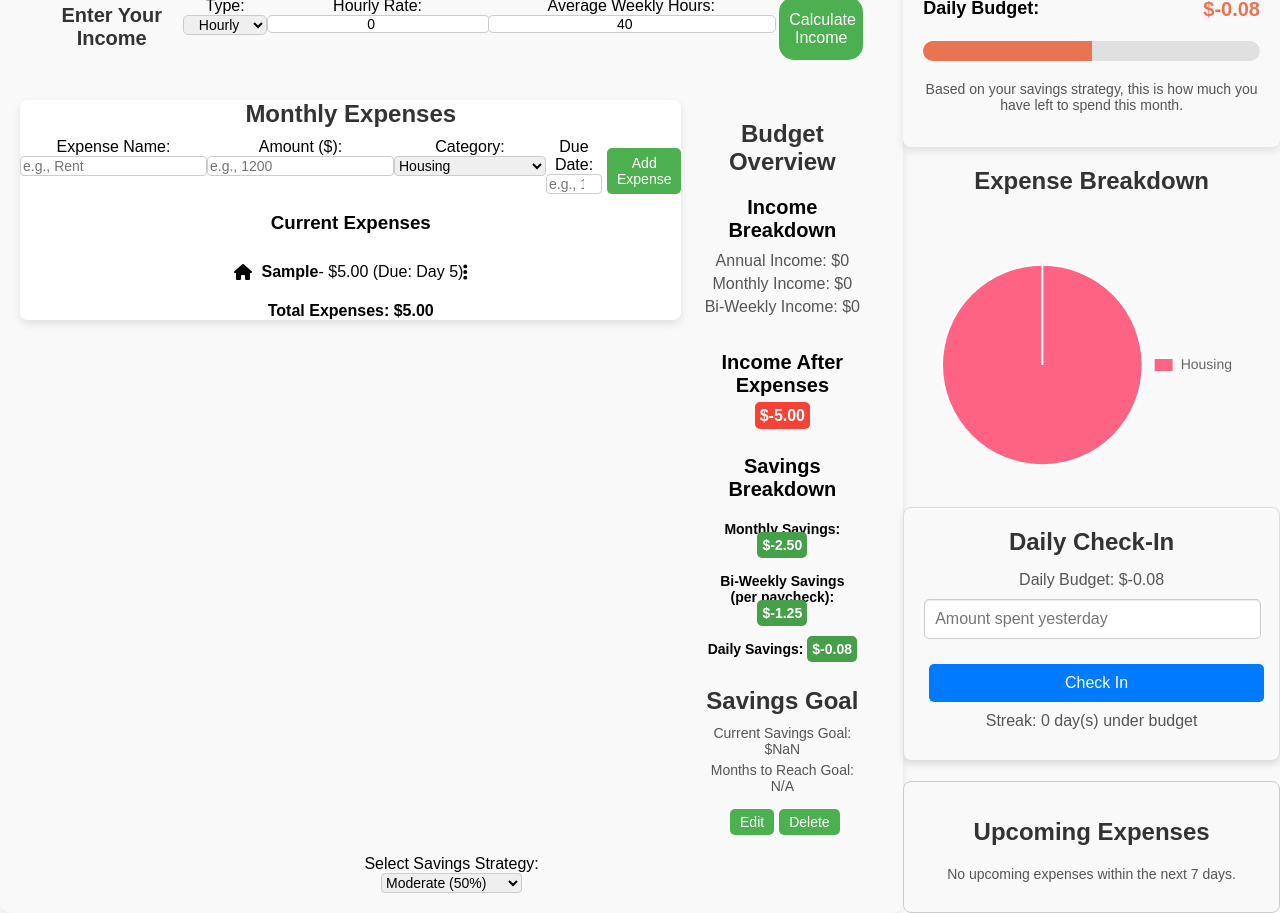
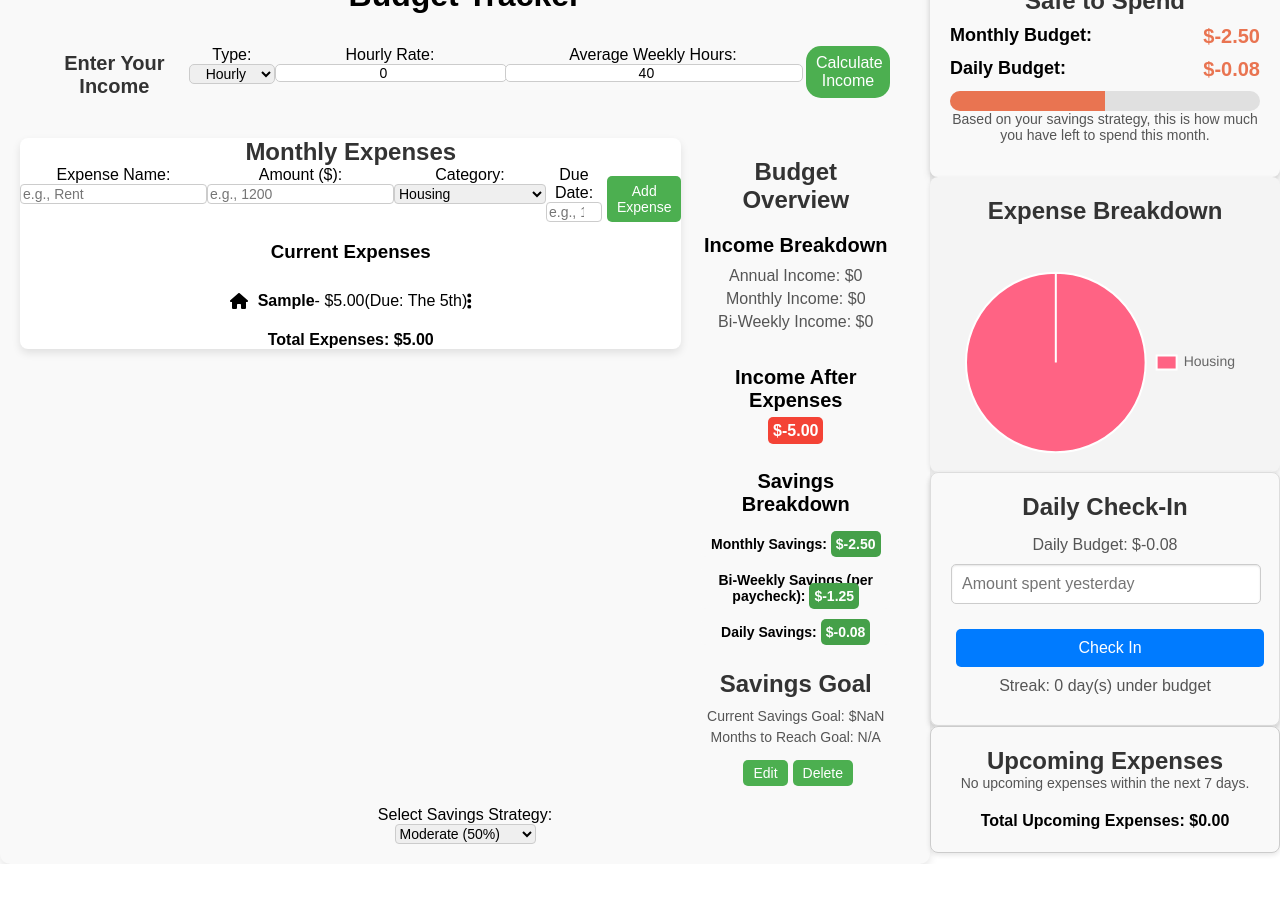
Before and after one commit to boynamedjack47/BudgetApp, a React (Create React App) app: page /income in a window 1280 px wide. Both pictures are taken after typing "Sample", "5", "5" into the empty fields and a click on the button "Add Expense". After the commit the page ends 864 px from the top, so only its background shows below. Built offline with nearby package versions, Linux system fonts and the light colour scheme.

Commit message:
Updated styling right Safe to spend div

```diff
--- a/src/App.css
+++ b/src/App.css
@@ -228,7 +228,7 @@ ul li {
 
 .income-input-form h2 {
   font-size: 20px;
-  margin-bottom: 10px;
+  margin-bottom: 0px;
 display: flex;
 
 }
@@ -266,3 +266,27 @@ display: flex;
 .income-input-form .submit-button:hover {
   background-color: #45a049;
 }
+
+/* App.css */
+.safe-to-spend-container {
+  display: flex;
+  flex-direction: column; /* Stacks the components in a column */
+  gap: 0px; /* Adds space between the components */
+  max-width: 350px; /* Optional: Limit the width of the container */
+  width: 100%; /* Ensures it uses full width */
+}
+
+.safe-to-spend-container > div {
+  flex: 1;
+  background-color: #f4f4f4; /* Light background for visibility */
+  border-radius: 8px; /* Rounded corners for a card-like appearance */
+  box-shadow: 0 2px 5px rgba(0, 0, 0, 0.1); /* Soft shadow for depth */
+  text-align: center; /* Centers the text */
+}
+
+@media (max-width: 768px) {
+  .safe-to-spend-container {
+    right: 10px; /* Adjust positioning for smaller screens */
+    top: 80px; /* Adjust top positioning for smaller screens */
+  }
+}
--- a/src/App.js
+++ b/src/App.js
@@ -168,6 +168,7 @@ function App() {
       {/* SafeToSpend, PieChart, and DailyCheckIn */}
       <div className="safe-to-spend-container">
   {/* Display remaining income */}
+  <div>
     <SafeToSpend
       remainingIncome={remainingIncome}
       savingsStrategy={
@@ -180,16 +181,24 @@ function App() {
           : 0.25
       }
     />
+  </div>
 
   {/* Expense Distribution Pie Chart */}
+  <div>
     <PieChart data={pieChartData} />
+  </div>
 
   {/* Daily Check-In Section */}
+  <div>
     <DailyCheckIn safeToSpendAmount={safeToSpendAmount} />
+  </div>
 
   {/* Upcoming Expenses Component */}
-  <DueDateComponent expenses={expenses} /> {/* New Component */}
+  <div>
+    <DueDateComponent expenses={expenses} />
   </div>
+</div>
+
 
     </div>
   );
--- a/src/components/DailyCheckIn.css
+++ b/src/components/DailyCheckIn.css
@@ -4,7 +4,6 @@
     border-radius: 8px;
     padding: 20px;
     max-width: 400px;
-    margin: 20px auto;
     box-shadow: 0 4px 6px rgba(0, 0, 0, 0.1);
   }
 
--- a/src/components/DueDate.css
+++ b/src/components/DueDate.css
@@ -1,8 +1,6 @@
 .due-date-component {
     border: 1px solid #ccc;
     border-radius: 8px;
-    padding: 16px;
-    margin-top: 20px;
     background-color: #f9f9f9;
   }
 
--- a/src/components/DueDate.jsx
+++ b/src/components/DueDate.jsx
@@ -3,6 +3,17 @@ import PropTypes from "prop-types";
 import { FontAwesomeIcon } from "@fortawesome/react-fontawesome";
 import { faHouse, faCar, faUtensils, faFilm, faHeart, faPiggyBank, faEllipsisVertical } from "@fortawesome/free-solid-svg-icons";
 import './DueDate.css';
+
+// Function to get the ordinal suffix
+const getOrdinalSuffix = (day) => {
+  const suffixes = ["th", "st", "nd", "rd"];
+  const lastDigit = day % 10;
+  const lastTwoDigits = day % 100;
+  if (lastTwoDigits >= 11 && lastTwoDigits <= 13) {
+    return day + "th";
+  }
+  return day + (suffixes[lastDigit] || "th");
+};
 
 const DueDateComponent = ({ expenses }) => {
   const today = new Date();
@@ -40,6 +51,10 @@ const DueDateComponent = ({ expenses }) => {
     }
   };
 
+  const calculateTotalUpcomingExpenses = () => {
+    return upcomingExpenses.reduce((total, expense) => total + expense.amount, 0);
+  };
+
   return (
     <div className="due-date-component">
       <h2>Upcoming Expenses</h2>
@@ -52,13 +67,16 @@ const DueDateComponent = ({ expenses }) => {
                 style={{ marginRight: "10px" }}
               />
               <strong>{expense.name}</strong> - ${expense.amount.toFixed(2)} (Due: The{" "}
-              {expense.dueDay}th)
+              {getOrdinalSuffix(expense.dueDay)})
             </div>
           ))}
         </div>
       ) : (
         <p>No upcoming expenses within the next 7 days.</p>
       )}
+      <div className="total-upcoming-expenses">
+        <h4>Total Upcoming Expenses: ${calculateTotalUpcomingExpenses().toFixed(2)}</h4>
+      </div>
     </div>
   );
 };
--- a/src/components/FixedExpensesInput.css
+++ b/src/components/FixedExpensesInput.css
@@ -6,10 +6,10 @@
     box-shadow: 0 4px 8px rgba(0, 0, 0, 0.1);
   }
 
-  h2 {
+   h2 {
     font-size: 24px;
     color: #333;
-    margin-bottom: 10px;
+    margin-bottom: 0px;
   }
 
   .input-group {
--- a/src/components/FixedExpensesInput.jsx
+++ b/src/components/FixedExpensesInput.jsx
@@ -15,6 +15,19 @@ const FixedExpensesInput = ({ expenses, setExpenses }) => {
   // Function to calculate total expenses
   const calculateTotal = () => {
     return expenses.reduce((total, expense) => total + expense.amount, 0);
+  };
+
+  // Function to get the correct ordinal suffix
+  const getOrdinalSuffix = (day) => {
+    if (day === 1 || day === 21 || day === 31) {
+      return `${day}st`;
+    } else if (day === 2 || day === 22) {
+      return `${day}nd`;
+    } else if (day === 3 || day === 23) {
+      return `${day}rd`;
+    } else {
+      return `${day}th`;
+    }
   };
 
   const handleAddOrEditExpense = () => {
@@ -156,8 +169,10 @@ const FixedExpensesInput = ({ expenses, setExpenses }) => {
                 icon={getCategoryIcon(expense.category)}
                 style={{ marginRight: "10px" }}
               />
-              <strong>{expense.name}</strong> - ${expense.amount.toFixed(2)} (Due: Day{" "}
-              {expense.dueDay})
+              <strong>{expense.name}</strong> - ${expense.amount.toFixed(2)}
+              {expense.dueDay && (
+                <span> (Due: The {getOrdinalSuffix(expense.dueDay)})</span>
+              )}
               <FontAwesomeIcon
                 icon={faEllipsisVertical}
                 className="settings-icon"
--- a/src/components/IncomeInput.css
+++ b/src/components/IncomeInput.css
@@ -5,7 +5,7 @@
 
   .income-input h2 {
     font-size: 20px;
-    margin-bottom: 10px;
+    margin-bottom: 0px;
   }
 
   .income-input label {
--- a/src/components/PieChart.jsx
+++ b/src/components/PieChart.jsx
@@ -33,10 +33,12 @@ const PieChart = ({ data }) => {
   };
 
   return (
-    <div style={{ width: "80%", maxWidth: "600px", margin: "auto", height: "320px" }}>
-      <h2>Expense Breakdown</h2>
-      <Pie data={chartData} options={chartOptions} />
-    </div>
+    <>
+      <div style={{ width: "80%", maxWidth: "600px", margin: "auto", height: "275px" }}>
+        <h2>Expense Breakdown</h2> {/* Place the header before the Pie chart */}
+        <Pie data={chartData} options={chartOptions} />
+      </div>
+    </>
   );
 };
 
--- a/src/components/SafeToSpend.css
+++ b/src/components/SafeToSpend.css
@@ -9,7 +9,6 @@
   .safe-to-spend h2 {
     font-size: 24px;
     color: #333;
-    margin-bottom: 10px;
   }
 
   .amount {
@@ -51,7 +50,7 @@
     background-color: #e0e0e0;
     border-radius: 10px;
     overflow: hidden;
-    margin-top: 20px;
+    margin-top: 0px;
   }
 
   .progress-bar {
@@ -78,5 +77,5 @@
   p {
     font-size: 14px;
     color: #555;
-    margin-top: 20px;
+    margin-top: 0px;
   }
```
Also changed, not shown: src/components/NavBar.css (added, +78 -0 lines), src/components/NavBar.jsx (added, +71 -0 lines). Lines whose indentation alone changed are shown as unchanged.
